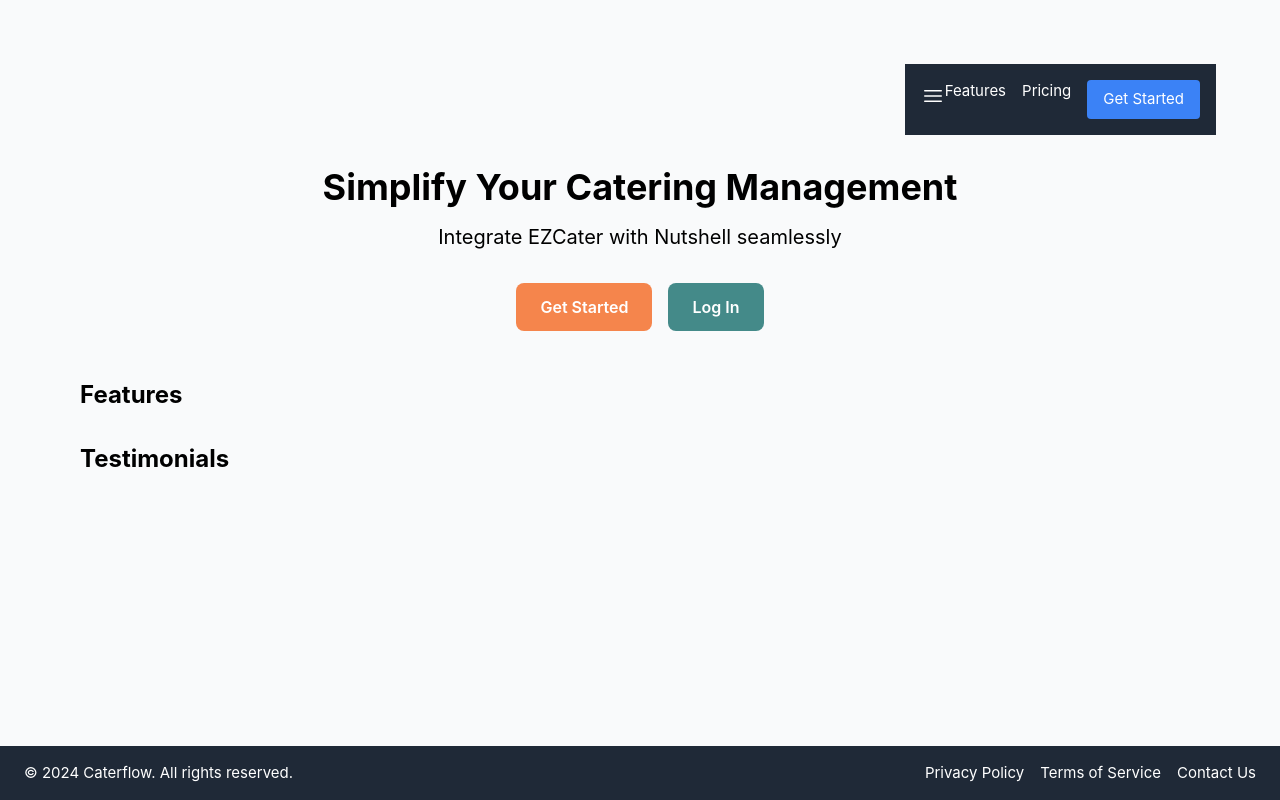
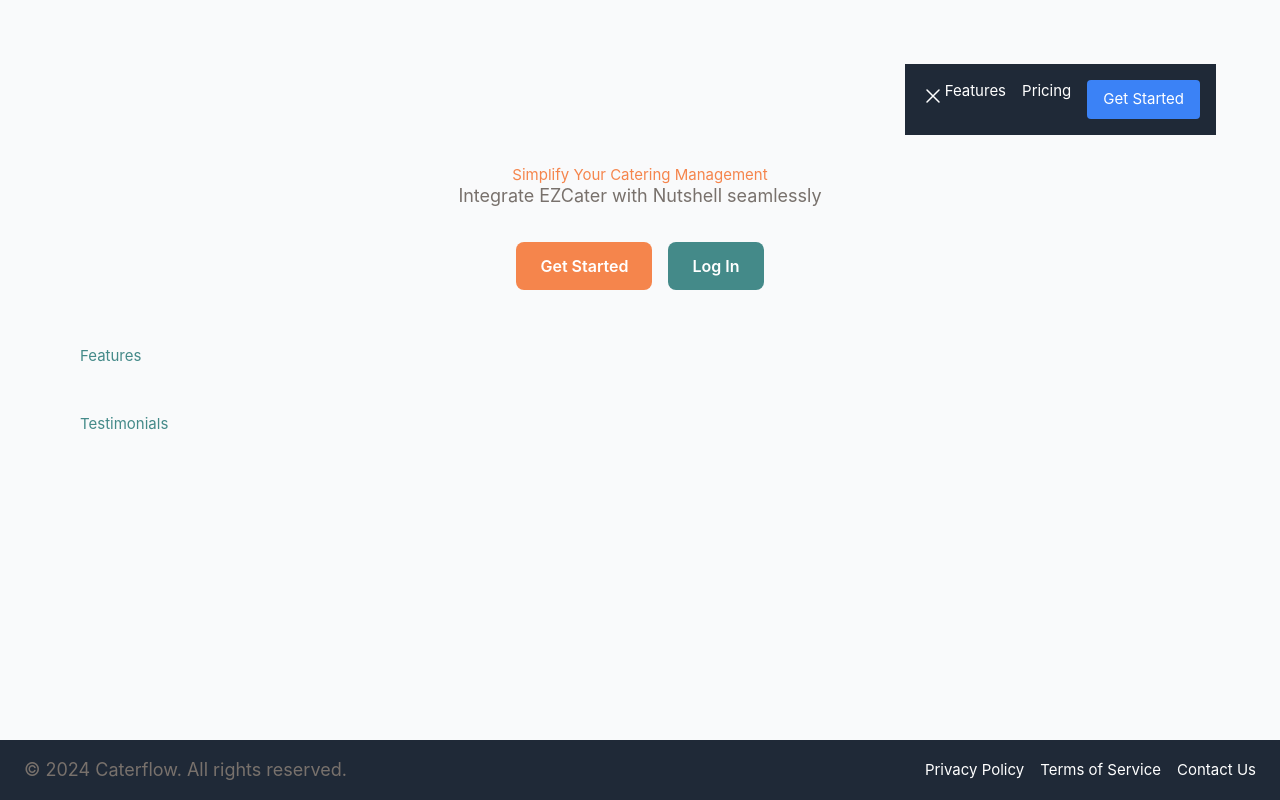
Before and after one commit to MichaelAJay/caterflow-fe, a Vue app: page /get-started in a window 1280 px wide. Both pictures are taken after a click on the button 932 px from the left and 96 px from the top of the page. Built offline with nearby package versions, Linux system fonts and the light colour scheme; no server answers.

Commit message:
style refactor

```diff
--- a/src/assets/base.css
+++ b/src/assets/base.css
@@ -32,3 +32,15 @@ body {
   -webkit-font-smoothing: antialiased;
   -moz-osx-font-smoothing: grayscale;
 }
+
+h1 {
+  @apply text-3xl sm:text-4xl md:text-5xl font-bold text-caramel-500;
+}
+
+h2 {
+  @apply text-xl sm:text-2xl md:text-3xl font-bold text-sage-500;
+}
+
+p {
+  @apply text-sm sm:text-base md:text-lg text-warm-gray-500;
+}
--- a/src/assets/main.css
+++ b/src/assets/main.css
@@ -13,3 +13,18 @@
 #content {
   flex: 1;
 }
+
+.overlay-menu {
+  position: fixed;
+  top: 0;
+  right: 0;
+  width: 100%;
+  height: 100vh;
+  background-color: rgba(0, 0, 0, 0.5);
+  z-index: 50;
+}
+
+.icon {
+  height: 1.5rem;
+  width: 1.5rem;
+}
--- a/src/views/visitor/VisitorHome.vue
+++ b/src/views/visitor/VisitorHome.vue
@@ -27,8 +27,8 @@ const goToLogin = async () => {
     </nav>
 
     <section class="text-center p-8">
-      <h1 class="text-4xl font-bold">Simplify Your Catering Management</h1>
-      <p class="text-xl mt-4">Integrate EZCater with Nutshell seamlessly</p>
+      <h1>Simplify Your Catering Management</h1>
+      <p>Integrate EZCater with Nutshell seamlessly</p>
       <div class="flex flex-col sm:flex-row justify-center gap-4 mt-8">
         <CustomButton @click="goToSignUp" type="primary">Get Started</CustomButton>
 
@@ -37,12 +37,12 @@ const goToLogin = async () => {
     </section>
 
     <section class="p-4">
-      <h2 class="text-2xl font-bold">Features</h2>
+      <h2>Features</h2>
       <!-- Features list here -->
     </section>
 
     <section class="p-4">
-      <h2 class="text-2xl font-bold">Testimonials</h2>
+      <h2>Testimonials</h2>
       <!-- Testimonials here -->
     </section>
   </div>
--- a/src/views/visitor/VisitorMenu.vue
+++ b/src/views/visitor/VisitorMenu.vue
@@ -1,6 +1,6 @@
 <script setup lang="ts">
 import { ref } from 'vue';
-import { Bars3Icon } from '@heroicons/vue/24/outline';
+import { Bars3Icon, XMarkIcon } from '@heroicons/vue/24/outline';
 
 const isMenuOpen = ref(false);
 
@@ -27,7 +27,8 @@ defineProps({
         <div>
           <!-- Hamburger Icon -->
           <button @click="toggleMenu">
-            <Bars3Icon class="h-6 w-6" />
+            <Bars3Icon class="h-6 w-6" v-if="!isMenuOpen" />
+            <XMarkIcon class="h-6 w-6" v-else />
           </button>
         </div>
         <div class="hidden md:flex space-x-4">
```
